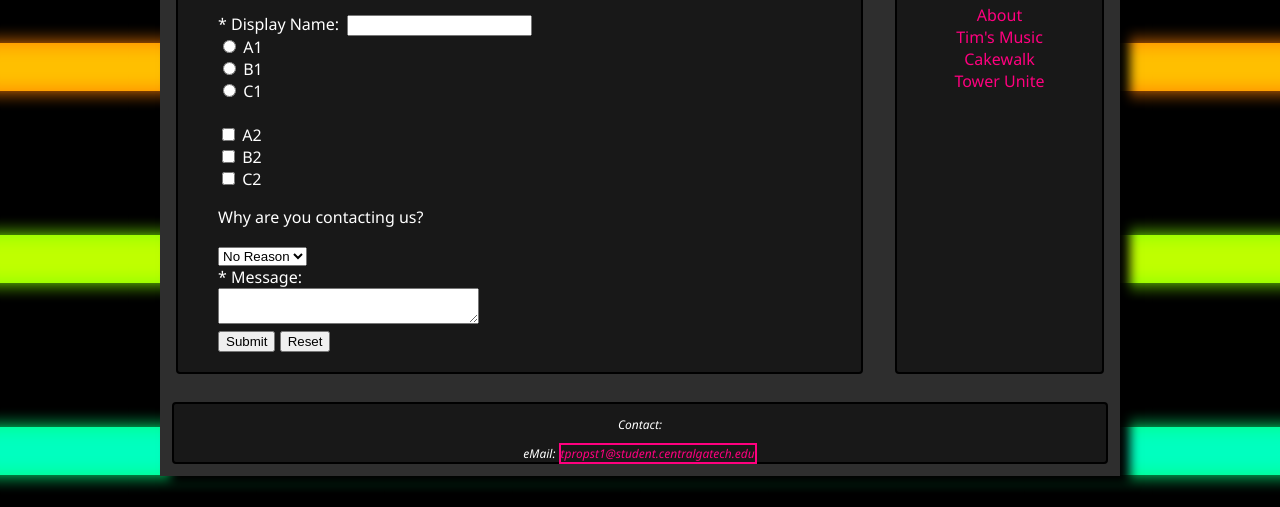
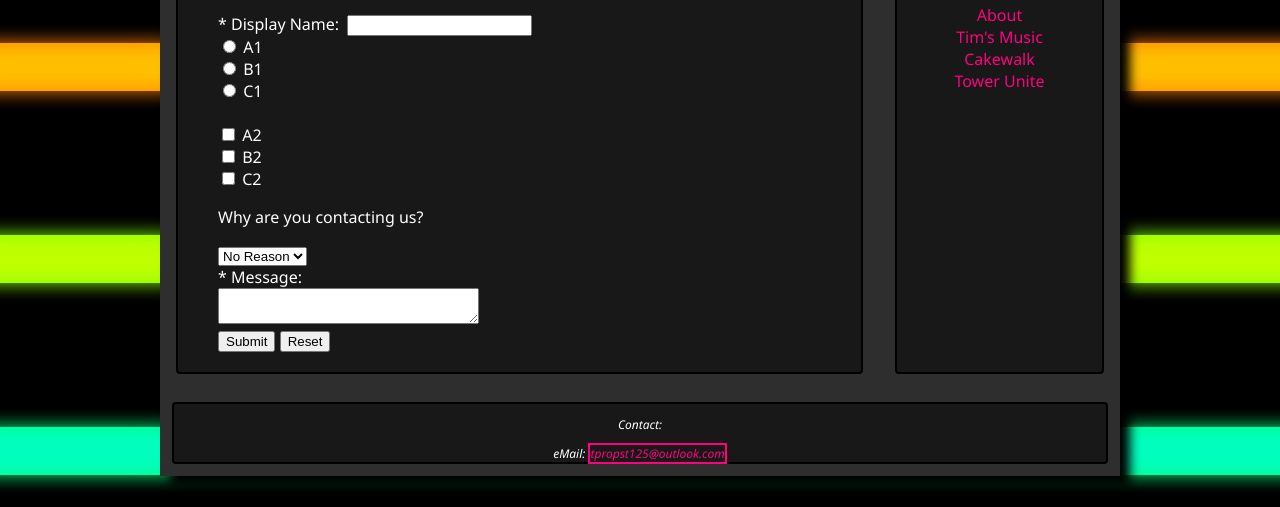
Before and after one commit to Timtrinox/Timtrinox.github.io, a plain HTML site: page contact.html in a window 1280 px wide. Shown: the part 293-800 px from the top of the page. Drawn offline with Linux system fonts and the light colour scheme.

Commit message:
Changed school email to personal email

```diff
--- a/contact.html
+++ b/contact.html
@@ -25,7 +25,7 @@
             <hr>
             <p>Required fields are marked with an asterisk *.</p>
 
-            <form method="post" action="mailto:tpropst1@student.centralgatech.edu">
+            <form method="post" action="mailto:tpropst125@outlook.com">
                 <label>* Display Name:&nbsp;</label>
                 <input id="displayName" name="displayName" required for="required"><br>
 
@@ -61,7 +61,7 @@
 
         <footer class="window">
             <p>Contact:</p>
-            eMail: <a href="mailto:tpropst1@student.centralgatech.edu">tpropst1@student.centralgatech.edu</a>
+            eMail: <a href="mailto:tpropst125@outlook.com">tpropst125@outlook.com</a>
         </footer>
 
         <section class="window">
```
Also changed, not shown: about.html (+1 -1 lines).
